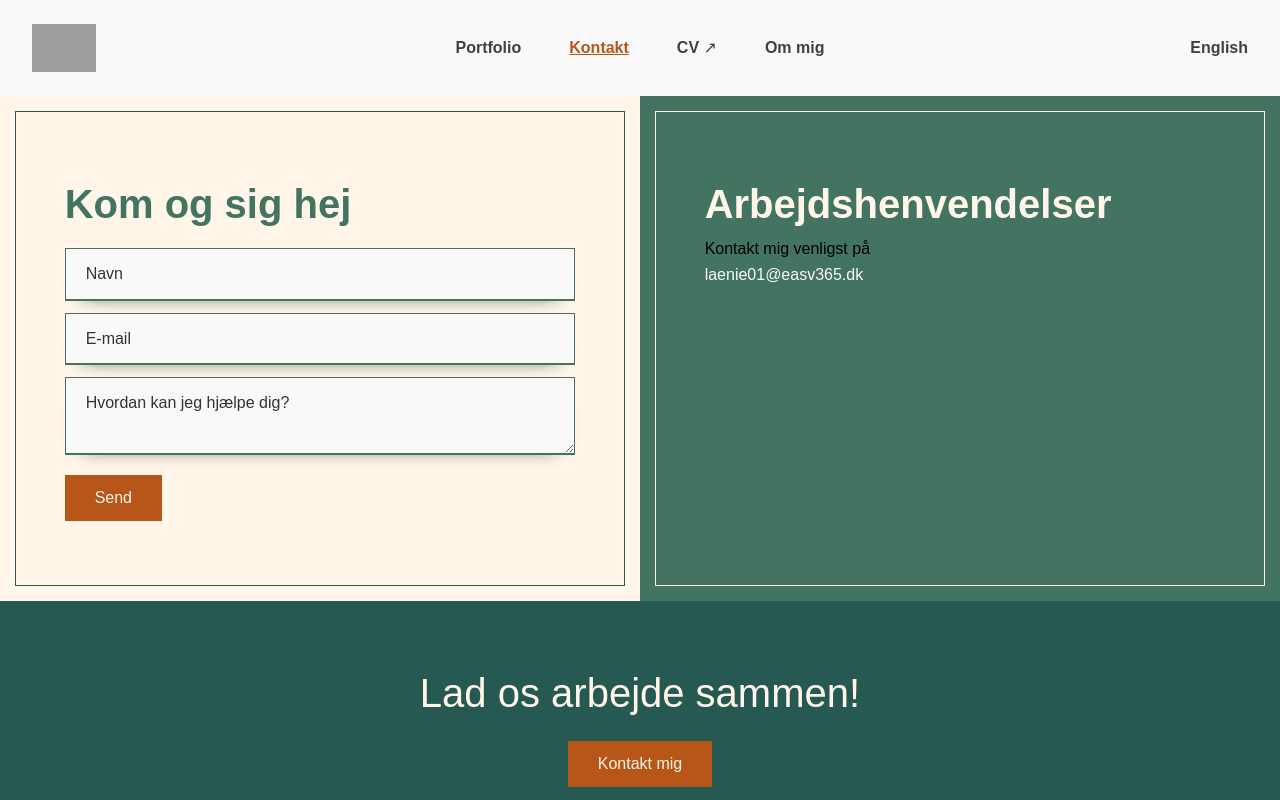
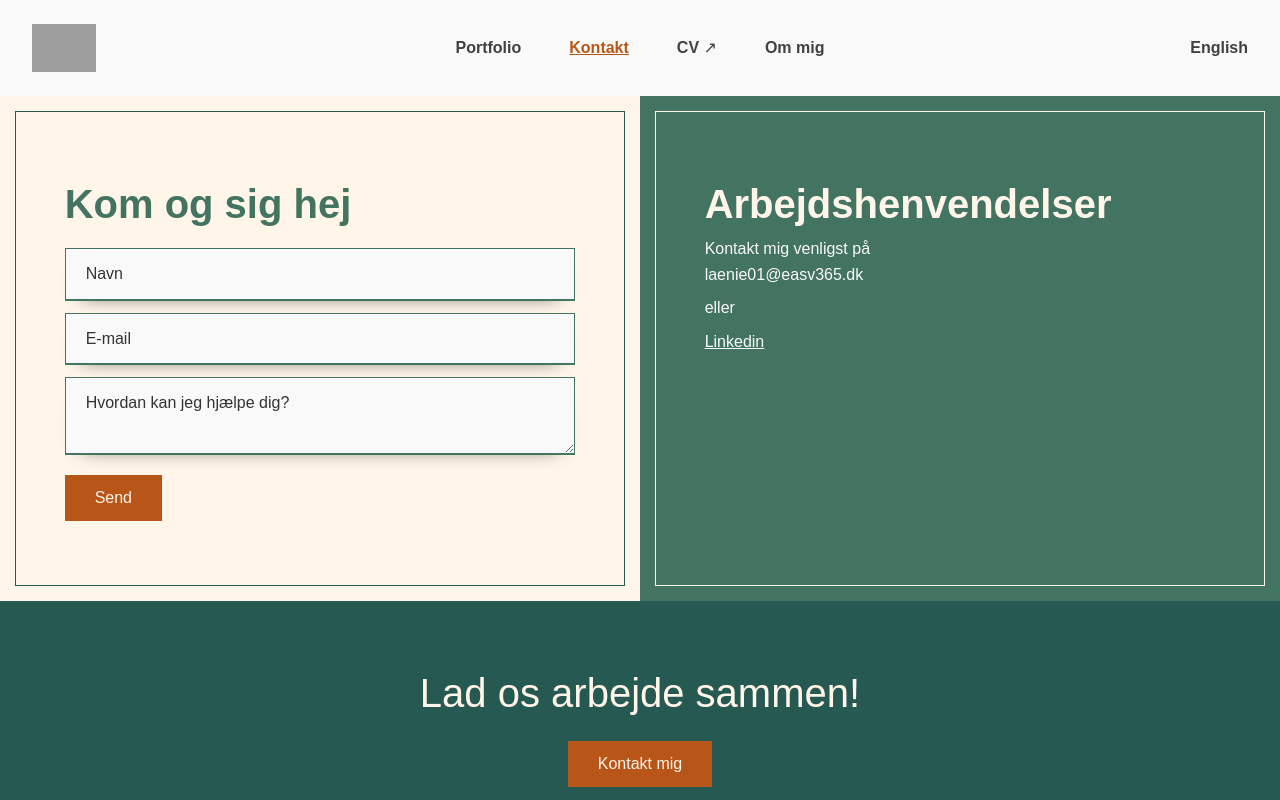
Before and after one commit to Laerke-Nicole/my-portfolio, a Vue app in the folder portfolio/: page /contact in a window 1280 px wide. Shown: the top 800 px of the page. Built offline with nearby package versions, Linux system fonts and the light colour scheme; grey boxes are pictures that could not be loaded; a web font is replaced by a local one.

Commit message:
Contact section added linked

```diff
--- a/portfolio/src/views/ContactView.vue
+++ b/portfolio/src/views/ContactView.vue
@@ -27,8 +27,11 @@
             <div class="secondary-frame-inside">
                 <div class="secondary-frame-insideContent">
                     <h2>Arbejdshenvendelser</h2>
-                    <h3>Kontakt mig venligst på</h3>
+                    <p>Kontakt mig venligst på</p>
                     <p>laenie01@easv365.dk</p>
+                    <p class="pt-2 pb-2">eller</p>
+                    <a href="https://www.linkedin.com/in/l%C3%A6rke-nicole-nielsen/" target="_blank"><p class="linkedin-link underline">Linkedin</p></a>
+
                 </div>
             </div>
         </div>
@@ -170,6 +173,10 @@ font-style: normal;
 #secondary-frame-inside h3, p {
     color: var(--white-text);
 }
+
+.linkedin-link:hover {
+    color: var(--primary-hover);
+}
 /* right side contact end */
 
 
```
